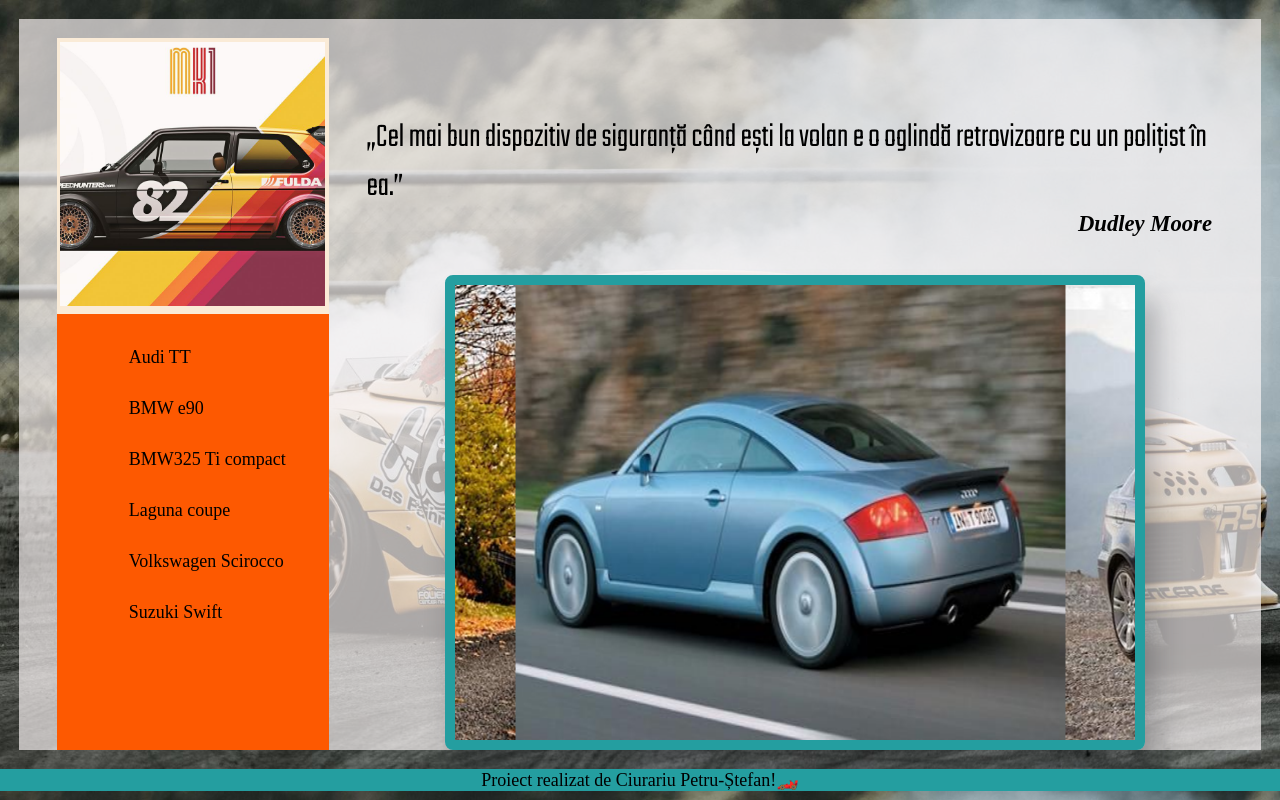
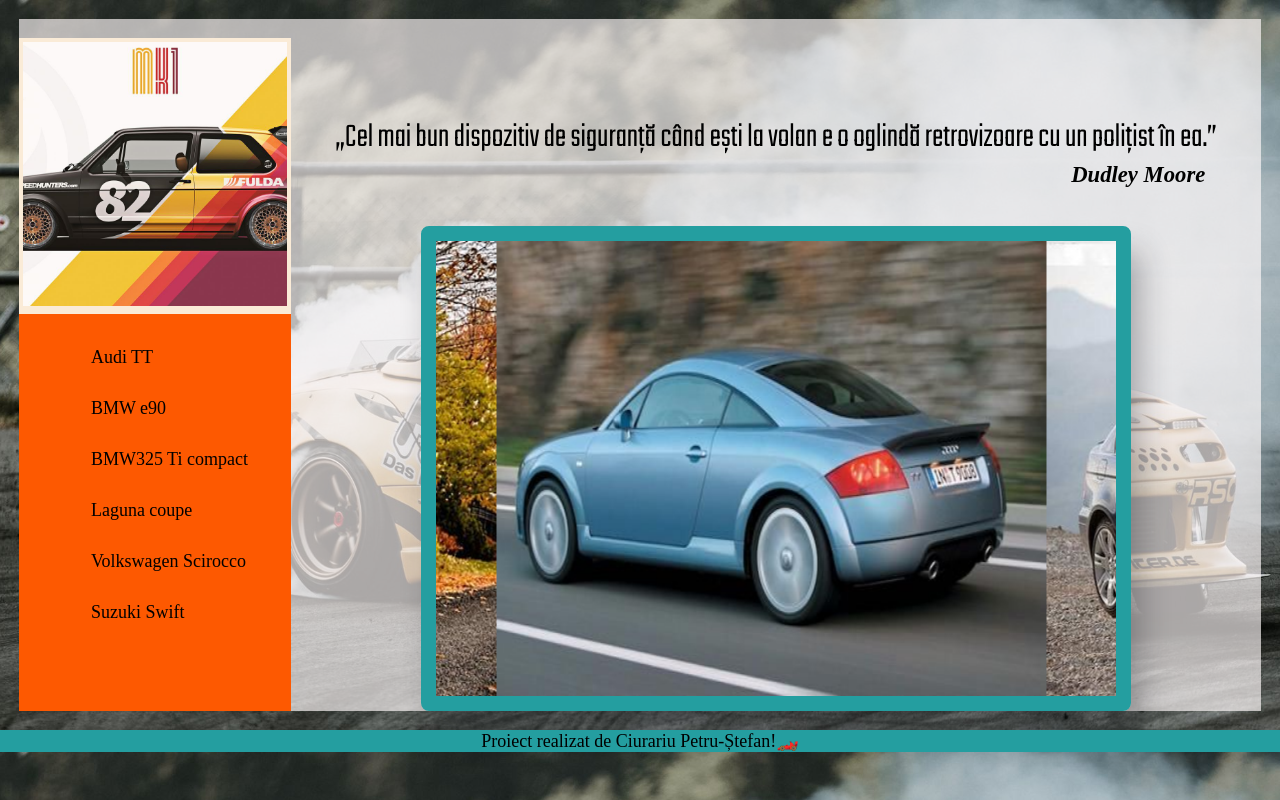
Before and after one commit to marian079/Top-Masini, a plain HTML site: page index.html in a window 1280 px wide. Drawn offline with Linux system fonts and the light colour scheme.

Commit message:
retusuri

```diff
--- a/styles.css
+++ b/styles.css
@@ -19,7 +19,6 @@
     display: flex;
     flex-direction: row;
    background-color: rgba(255, 250, 250, 0.665);
-
    margin:0.5cm;
    padding-top:0.5cm;
 
@@ -35,7 +34,7 @@
 .stanga{
     display: flex;
     flex-direction: column;
-    margin-left: 1cm;
+
     background-color: #FD5901;
 
 
@@ -47,6 +46,9 @@
     flex-direction:column;
     margin-top: 1cm;
     align-items: center;
+    height: auto;
+    width: 100%;
+
 
 }
 
@@ -82,8 +84,9 @@
         padding: 15px 32px;
         text-align: center;
         text-decoration: none;
-        display: inline-block;
+        display: flex;
         font-size: 18px;
+        align-items: center;
       }
     .poza{
         background-color: antiquewhite;
@@ -112,7 +115,7 @@
         top: 50%;
         left: 50%;
         overflow: hidden;
-        border: 10px solid #249EA0;
+        border: 15px solid #249EA0;
         border-radius: 8px;
         box-shadow: 10px 25px 30px rgba(24, 24, 30, 0.3);
         display: flex;
```
